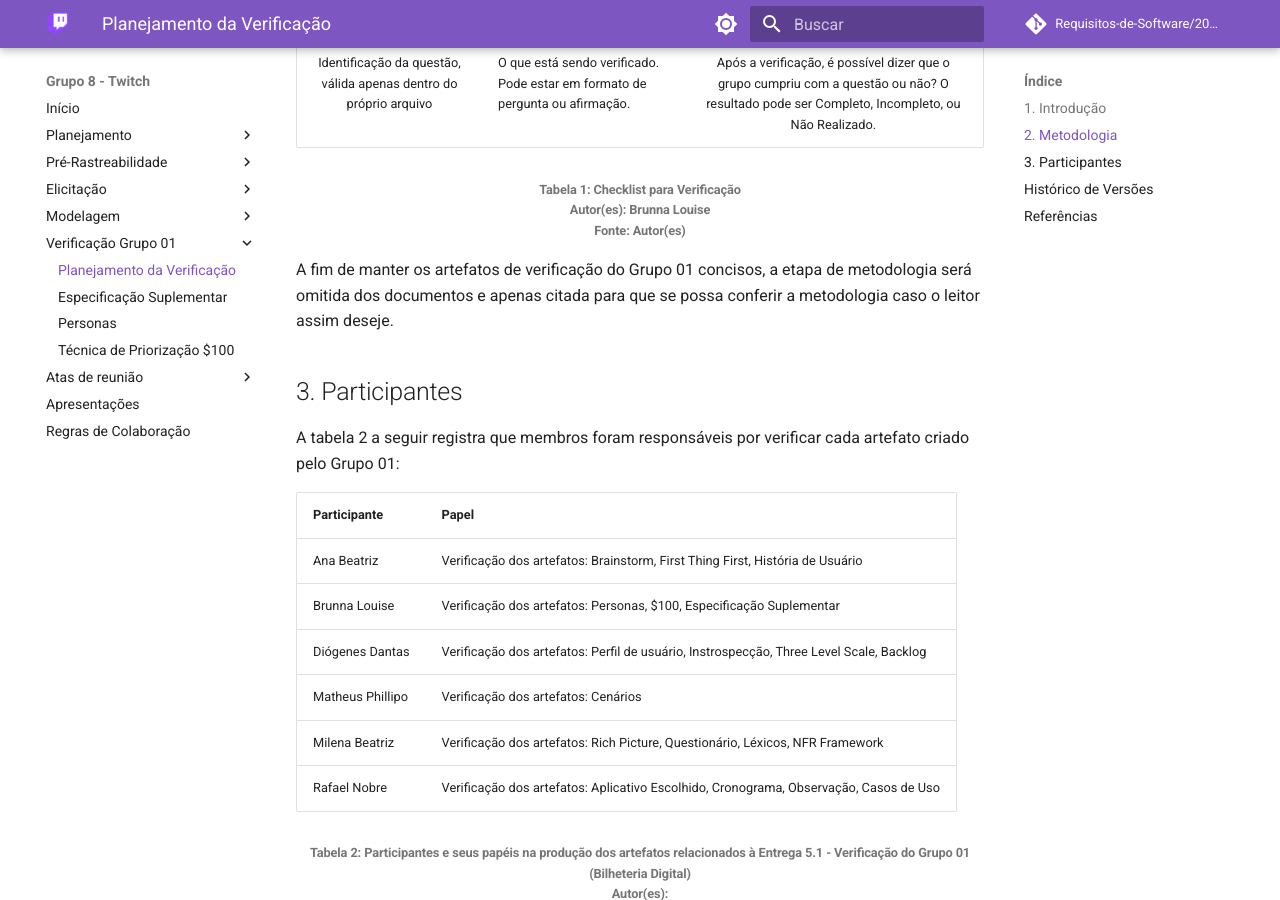
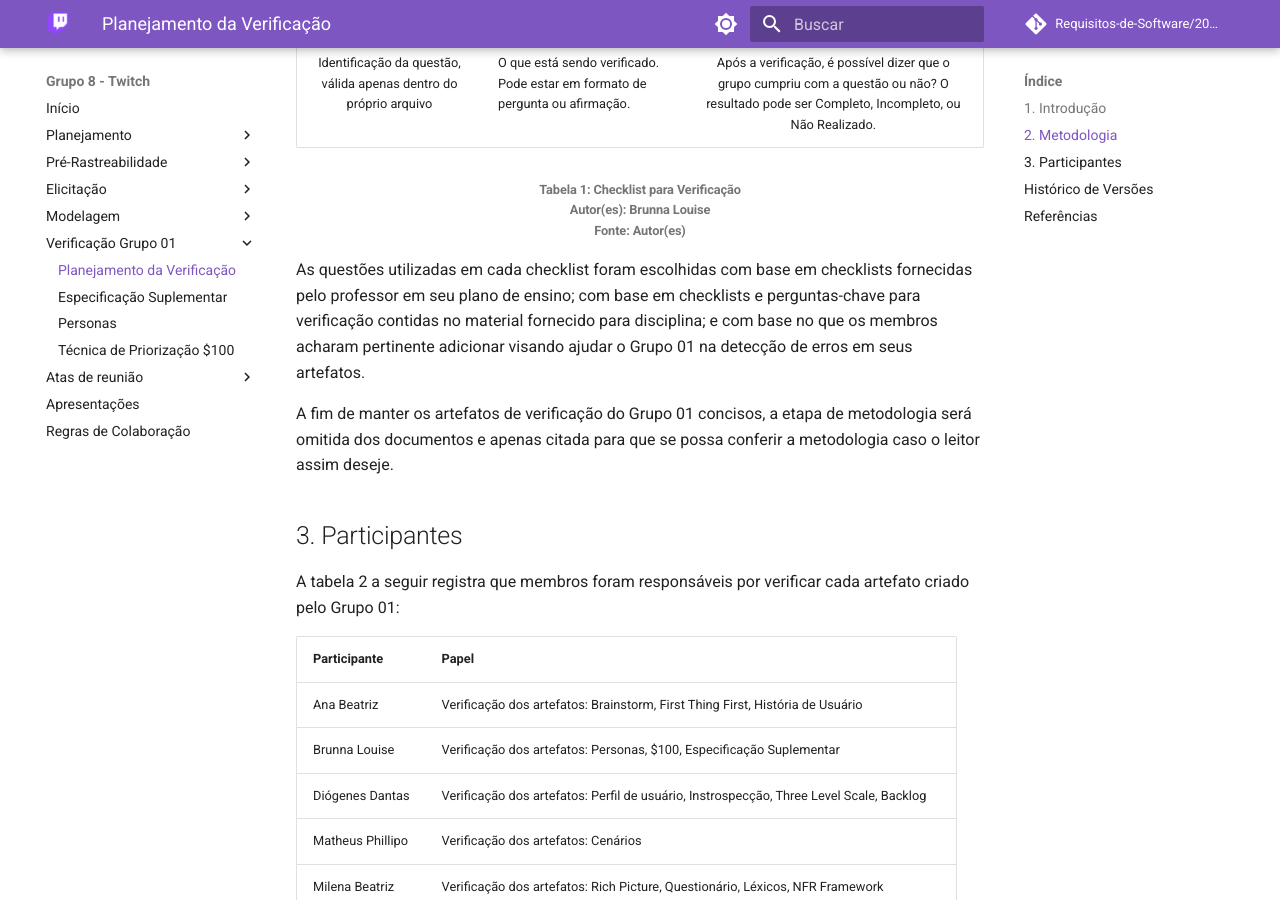
Before and after one commit to Requisitos-de-Software/2023.1-Twitch, an MkDocs documentation site: the page built from docs/verificacao_grupo01/planejamento.md, in a window 1280 px wide and 900 px high, scrolled down 589 px. Built offline with MkDocs 1.6.1 and Material for MkDocs 9.7.7, drawn with Linux system fonts in a browser that asks for light colours; comment, search, counter and statistics services are not loaded; some of the changed lines change nothing that is shown.

Commit message:
arrumando planejamento

```diff
--- a/docs/verificacao_grupo01/planejamento.md
+++ b/docs/verificacao_grupo01/planejamento.md
@@ -3,7 +3,7 @@
 
 ## 2. Metodologia
 
-O critério para decidir que grupo seria verificado por nós é: Número do Grupo + 1; como o número de nosso grupo é 8 e não há um grupo 9, ficamos responsáveis por verificar o [Grupo 01 - Bilheteria Digital](https://github.com/Requisitos-de-Software/2023.1-BilheteriaDigital).
+O critério para decidir que grupo seria verificado por nós é: Número do Grupo + 1; como o número de nosso grupo é 8 e não há um grupo 9, ficamos responsáveis por verificar o [Grupo 01 - Bilheteria Digital](https://requisitos-de-software.github.io/2023.1-BilheteriaDigital/).
 
 A metodologia escolhida consiste na utilização de checklists para nortear a verificação do Grupo 01, como exemplificado a seguir na Tabela 1:
 
@@ -13,6 +13,8 @@
 <h6 align = "center"> Tabela 1: Checklist para Verificação
 <br> Autor(es): Brunna Louise
 <br>Fonte: Autor(es)</h6>
+
+As questões utilizadas em cada checklist foram escolhidas com base em checklists fornecidas pelo professor em seu plano de ensino; com base em checklists e perguntas-chave para verificação contidas no material fornecido para disciplina; e com base no que os membros acharam pertinente adicionar visando ajudar o Grupo 01 na detecção de erros em seus artefatos.
 
 A fim de manter os artefatos de verificação do Grupo 01 concisos, a etapa de metodologia será omitida dos documentos e apenas citada para que se possa conferir a metodologia caso o leitor assim deseje.
 ## 3. Participantes
```
